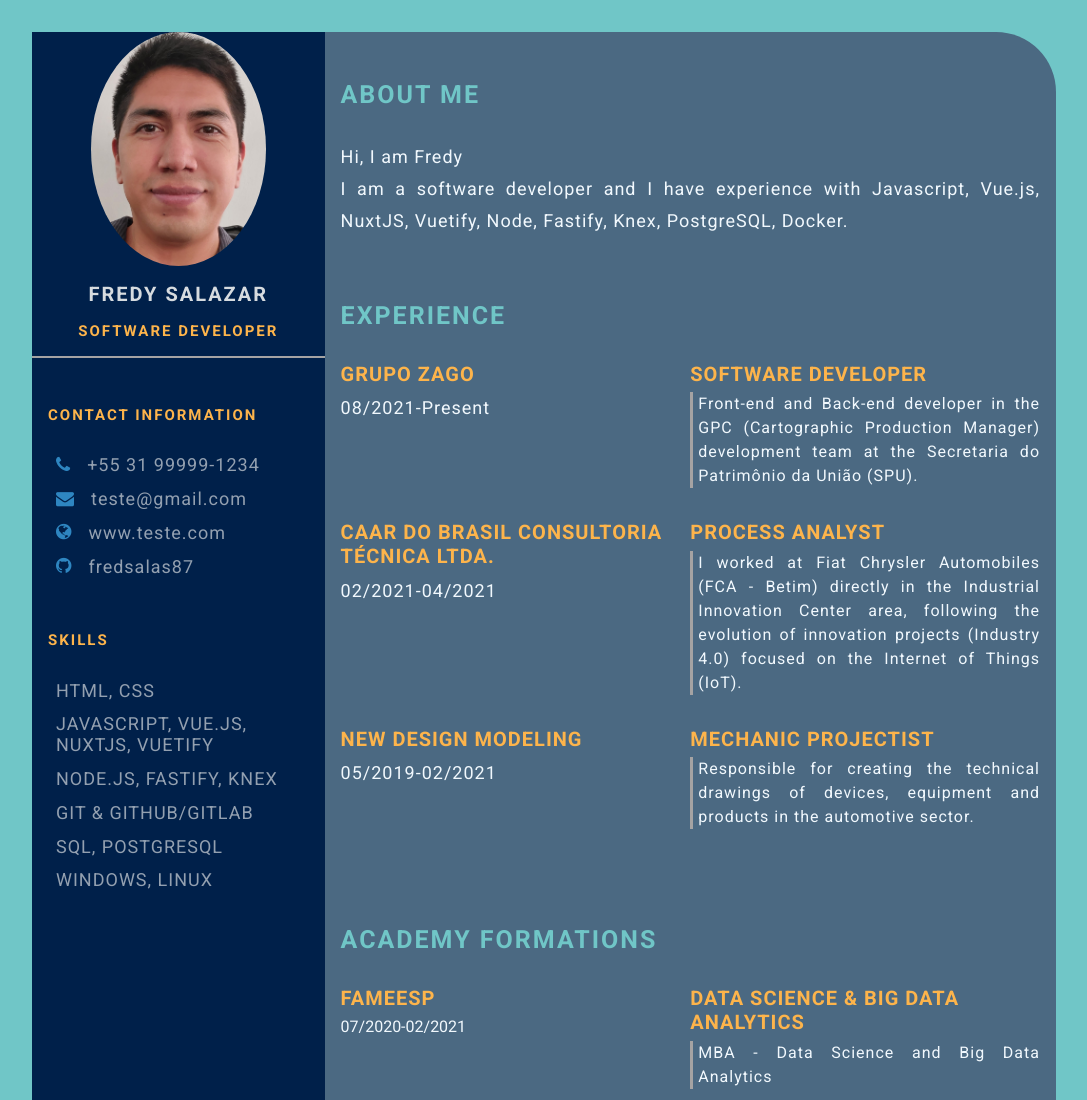
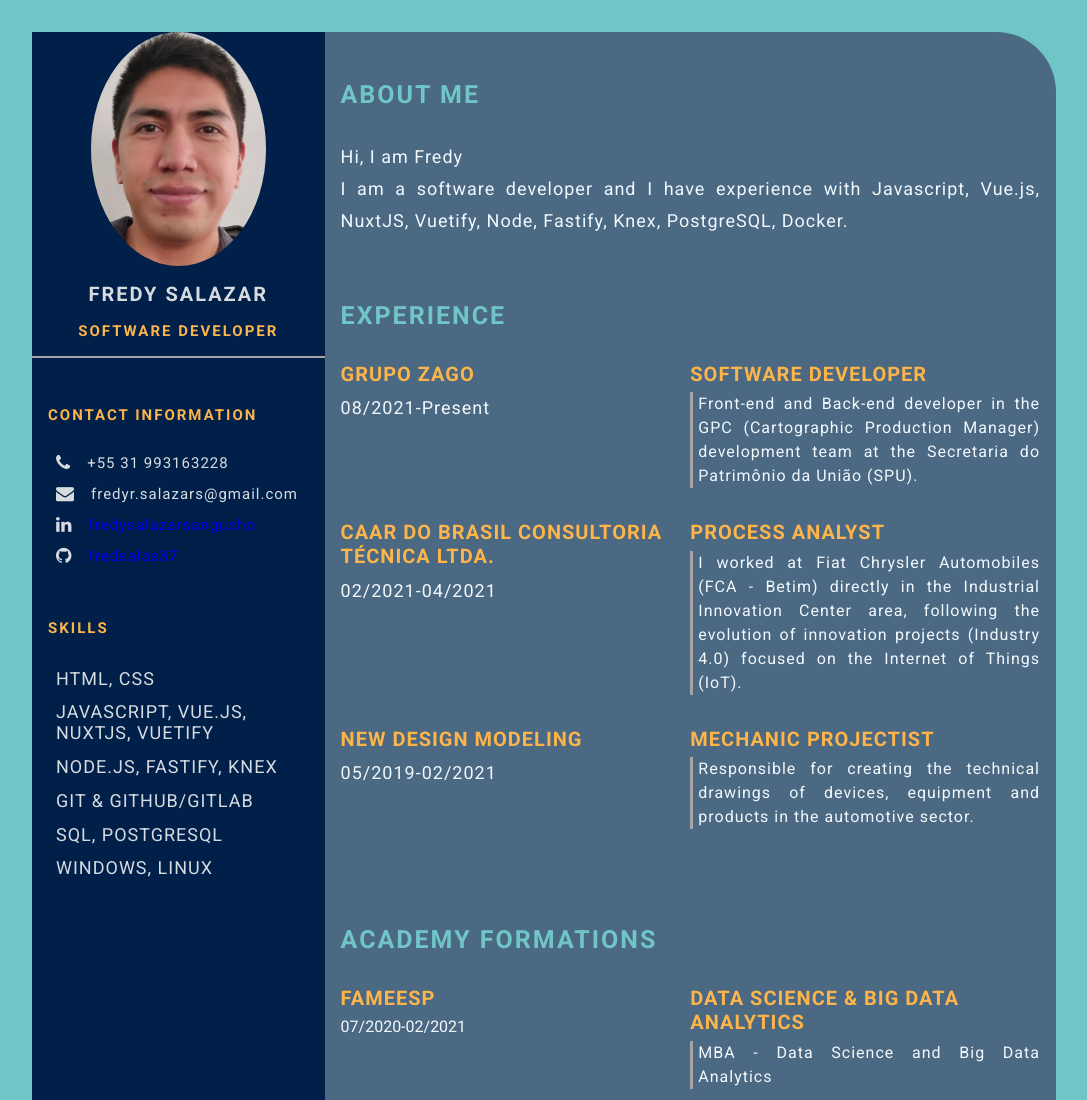
Before and after one commit to fredsalas87/fredysalazar.github.io, a plain HTML site: page index.html in a window 1280 px wide. Shown: the top 1100 px of the page, without its empty margins (96-1183 px from the left). Drawn offline with Linux system fonts and the light colour scheme.

Commit message:
Melhorando CV cores

```diff
--- a/index.html
+++ b/index.html
@@ -14,7 +14,7 @@
     <link rel="stylesheet" href="style.css">
     <link rel="stylesheet" href="https://cdnjs.cloudflare.com/ajax/libs/font-awesome/4.7.0/css/font-awesome.min.css">
 </head>
-
+<style>A {text-decoration: none;} </style>
 <body>
     <main class="resume-contents">
         <section class="left-section">
@@ -27,10 +27,10 @@
                 <div class="contact-info">
                     <p class="left-title">Contact Information</p>
                     <ul>
-                        <li><i class="fa fa-phone"></i>+55 31 99999-1234</li>
-                        <li><i class="fa fa-envelope"></i>teste@gmail.com</li>
-                        <li><i class="fa fa-globe"></i>www.teste.com</li>
-                        <li><i class="fa fa-github"></i>fredsalas87</li>
+                        <li><i class="fa fa-phone"></i>+55 31 993163228</li>
+                        <li><i class="fa fa-envelope"></i>fredyr.salazars@gmail.com</li>
+                        <li><i class="fa fa-linkedin"></i><a href="https://www.linkedin.com/in/fredysalazarsangucho/">fredysalazarsangucho</a></li>
+                        <li><i class="fa fa-github"></i><a href="https://github.com/fredsalas87">fredsalas87</a></li>
                     </ul>
                 </div>
                 <div class="skills">
--- a/style.css
+++ b/style.css
@@ -91,16 +91,16 @@ body {
     padding: .4rem 0;
     display: flex;
     align-items: center;
-    color: #d6dbdfaf;
+    color: #D6DBDF;
     letter-spacing: 1px;
-    font-size: 18px;
+    font-size: 15px;
 }
 
 .contact-info ul li i,
 .references ul li i {
     padding-right: 1rem;
     font-size: 18px;
-    color: #2E86C1;
+    color: #D6DBDF;
 }
 
 .skills ul {
@@ -109,7 +109,7 @@ body {
 }
 .skills ul li p {
     padding: .4rem 0;
-    color: #d6dbdfaf;
+    color: #D6DBDF;
     font-size: 18px;
     letter-spacing: 1px;
     display: flex;
```
